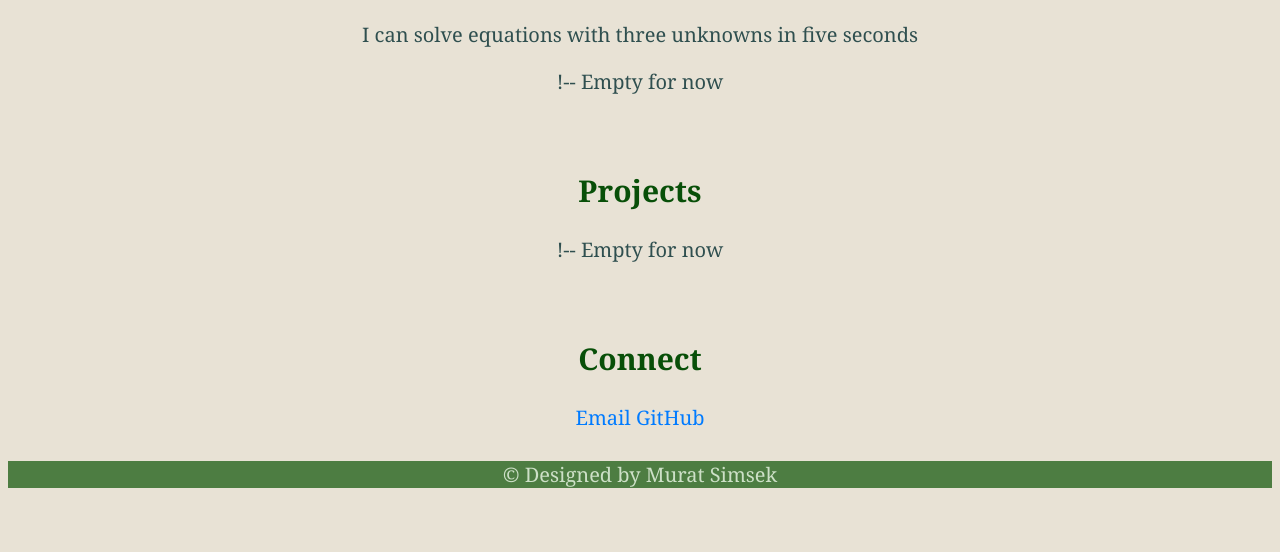
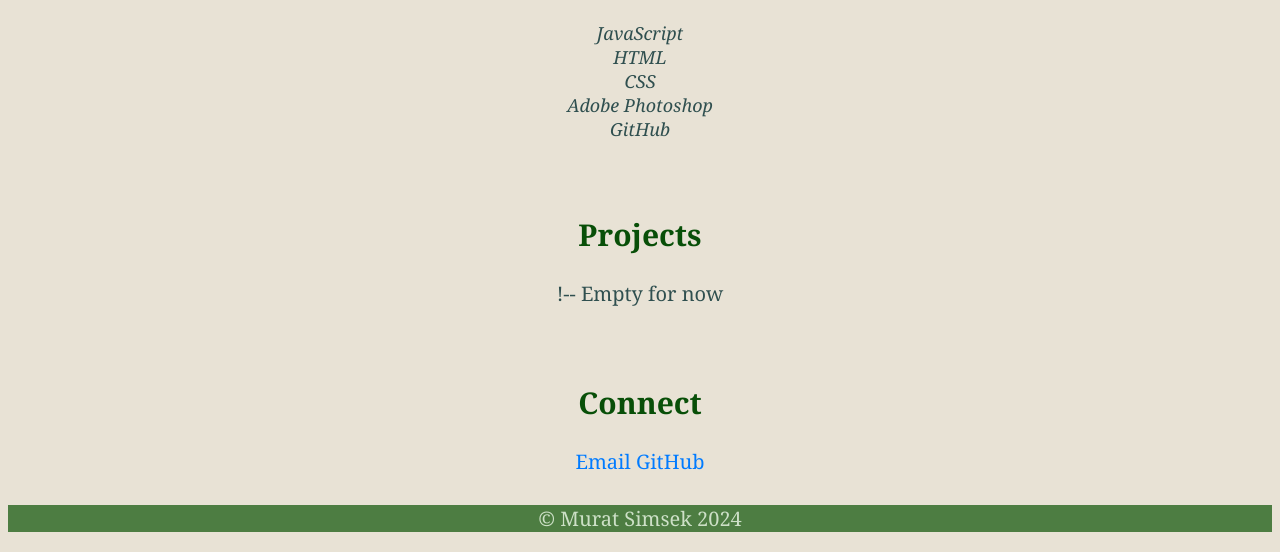
Before and after one commit to muratsimsk/Murat-Simsek-Haumea, a plain HTML site: page index.html in a window 1280 px wide. Shown: the part 715-1267 px from the top of the page. Before the commit the page ends 1223 px from the top, so only its background shows below. Drawn offline with Linux system fonts and the light colour scheme.

Commit message:
js added, created footer and skills

```diff
--- a/css/index.css
+++ b/css/index.css
@@ -44,6 +44,7 @@
     nav ul {
         flex-direction: column;
         font-size: large;
+
     }
 
 
--- a/index.html
+++ b/index.html
@@ -54,9 +54,7 @@
 
     <section id="Skills">
         <h2>Skills</h2>
-        <p> I can solve equations with three unknowns in five seconds </p>
-
-        <p>!-- Empty for now</p>
+        <ul></ul>
     </section>
 
 
@@ -80,7 +78,8 @@
     </section>
 
     <footer>
-        <p>&copy; <span id="year"></span> Designed by Murat Simsek</p>
+         <p></p>
     </footer>
+    <script src="js/index.js"></script>
 </body>
 </html>
--- /dev/null
+++ b/js/index.js
@@ -0,0 +1,39 @@
+
+const today = new Date();
+const thisYear = today.getFullYear();
+
+
+const footer = document.querySelector("footer"); // Select the footer element
+
+
+const copyright = document.createElement("p");  //new paragrap element
+
+copyright.innerHTML = `&copy; Murat Simsek ${thisYear}`;
+
+
+footer.appendChild(copyright);
+
+
+
+
+//arra
+const mySkills = ["JavaScript", "HTML", "CSS", "Adobe Photoshop", "GitHub"];
+
+
+const skillsSection = document.getElementById("Skills"); //to select skill section
+
+
+const skillsList = skillsSection.querySelector("ul");// Select the ul element inside the skills section
+
+// Loop //notes to me<practice again>//
+mySkills.forEach(skill => {
+
+    const skillItem = document.createElement("li");
+
+    skillItem.textContent = skill;
+
+    skillsList.appendChild(skillItem);
+});
+
+
+//..........
--- a/styles/styles.css
+++ b/styles/styles.css
@@ -20,7 +20,11 @@ h2 {
 ul {
     font-style: italic;
     font-size: large;
-    color: black;
+    color: darklattegrey;
+    padding: 0; /* Remove default padding *
+    /* the points at the begining of skills was always on the left.
+    i couldnt bring it on the middle so removed padding ...*//
+
 }
 
 /* Navigation styles */
```
